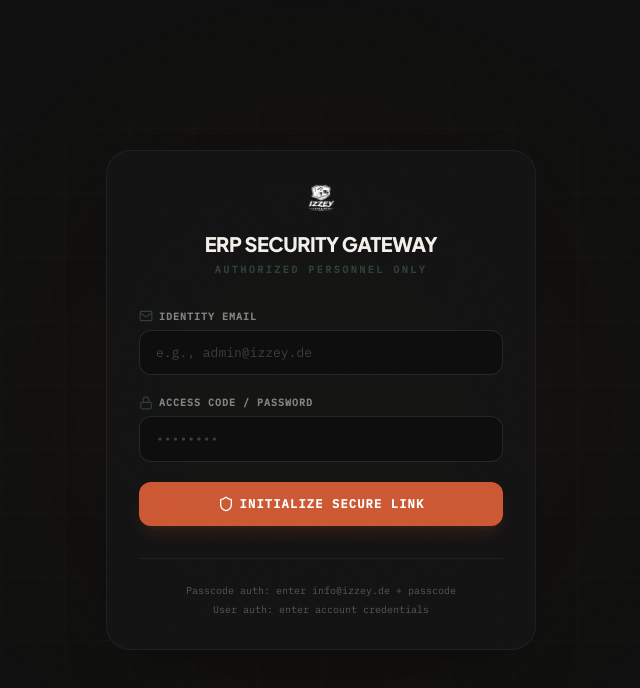
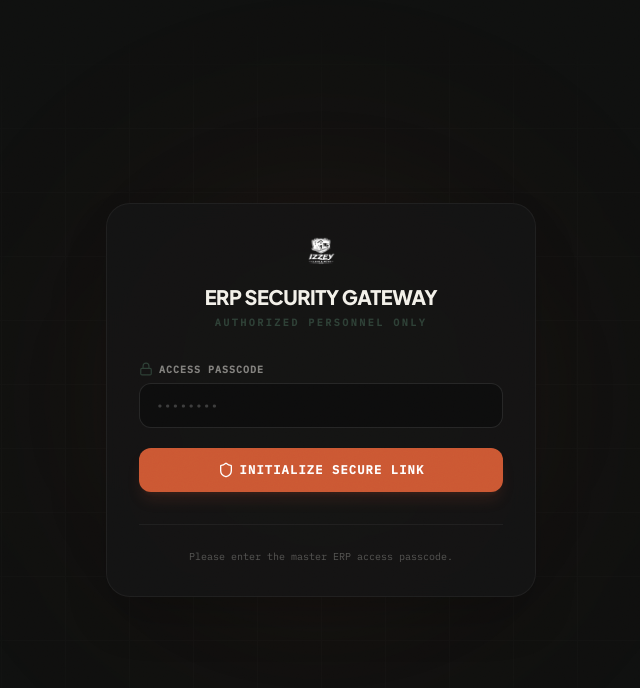
Before and after one commit to Shaazomar/izzey, a Next.js app: page /erp/login in a window 1280 px wide. Shown: the top 688 px of the page, without its empty margins (319-959 px from the left). Built offline with nearby package versions, Linux system fonts and the light colour scheme.

Commit message:
refactor: remove email field and hardcode static identity for ERP login authentication

```diff
--- a/app/(erp)/erp/login/page.tsx
+++ b/app/(erp)/erp/login/page.tsx
@@ -4,10 +4,9 @@ import React, { useState } from 'react';
 import { signIn } from 'next-auth/react';
 import { useRouter } from 'next/navigation';
 import Image from 'next/image';
-import { Lock, Mail, Shield, ShieldCheck, Loader2 } from 'lucide-react';
+import { Lock, Shield, ShieldCheck, Loader2 } from 'lucide-react';
 
 export default function LoginPage() {
-  const [email, setEmail] = useState('');
   const [password, setPassword] = useState('');
   const [error, setError] = useState('');
   const [loading, setLoading] = useState(false);
@@ -22,7 +21,7 @@ export default function LoginPage() {
     setLoginSuccess(false);
 
     // Phase 1: Authentication
-    setStatusText('VERIFYING ACCOUNT SIGNATURE...');
+    setStatusText('VERIFYING ACCESS SIGNATURE...');
     await new Promise((r) => setTimeout(r, 600));
 
     // Phase 2: Decrypting / Validating credentials
@@ -31,13 +30,13 @@ export default function LoginPage() {
 
     try {
       const res = await signIn('credentials', {
-        email: email.trim(),
+        email: 'info@izzey.de',
         password,
         redirect: false,
       });
 
       if (res?.error) {
-        setError(res.error || 'Authentication failed. Please check your credentials.');
+        setError(res.error || 'Authentication failed. Please verify the passcode.');
         setLoading(false);
       } else {
         // Phase 3: Successful login handshake
@@ -85,28 +84,11 @@ export default function LoginPage() {
         </div>
 
         <form onSubmit={handleLogin} className="space-y-5">
-          {/* Email field */}
-          <div className="flex flex-col space-y-1.5">
-            <label className="text-[10px] font-bold font-mono tracking-widest text-[#F2F0E9]/50 uppercase flex items-center gap-1.5">
-              <Mail className="w-3.5 h-3.5 text-[#2E4036]" />
-              <span>Identity Email</span>
-            </label>
-            <input
-              type="email"
-              required
-              disabled={loading}
-              value={email}
-              onChange={(e) => setEmail(e.target.value)}
-              placeholder="e.g., admin@izzey.de"
-              className="bg-black/30 border border-white/10 rounded-xl px-4 py-3 text-[13px] text-white focus:outline-none focus:border-[#CC5833] focus:ring-1 focus:ring-[#CC5833]/30 transition-all placeholder:text-white/20 font-mono disabled:opacity-50"
-            />
-          </div>
-
           {/* Passcode / Password field */}
           <div className="flex flex-col space-y-1.5">
             <label className="text-[10px] font-bold font-mono tracking-widest text-[#F2F0E9]/50 uppercase flex items-center gap-1.5">
               <Lock className="w-3.5 h-3.5 text-[#2E4036]" />
-              <span>Access Code / Password</span>
+              <span>Access Passcode</span>
             </label>
             <input
               type="password"
@@ -153,8 +135,7 @@ export default function LoginPage() {
         </form>
 
         <div className="mt-8 pt-6 border-t border-white/5 text-[10px] font-mono text-[#F2F0E9]/30 space-y-1 text-center">
-          <p>Passcode auth: enter info@izzey.de + passcode</p>
-          <p>User auth: enter account credentials</p>
+          <p>Please enter the master ERP access passcode.</p>
         </div>
 
       </div>
```
